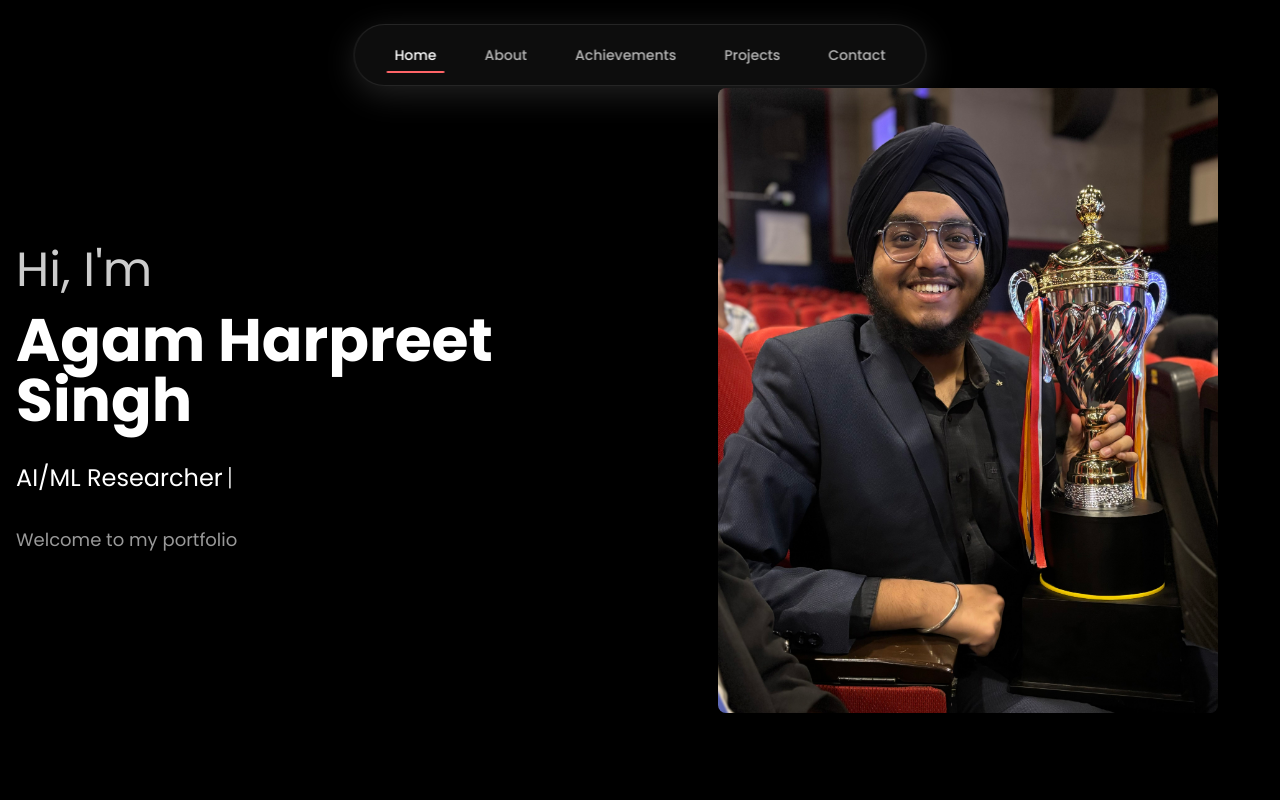
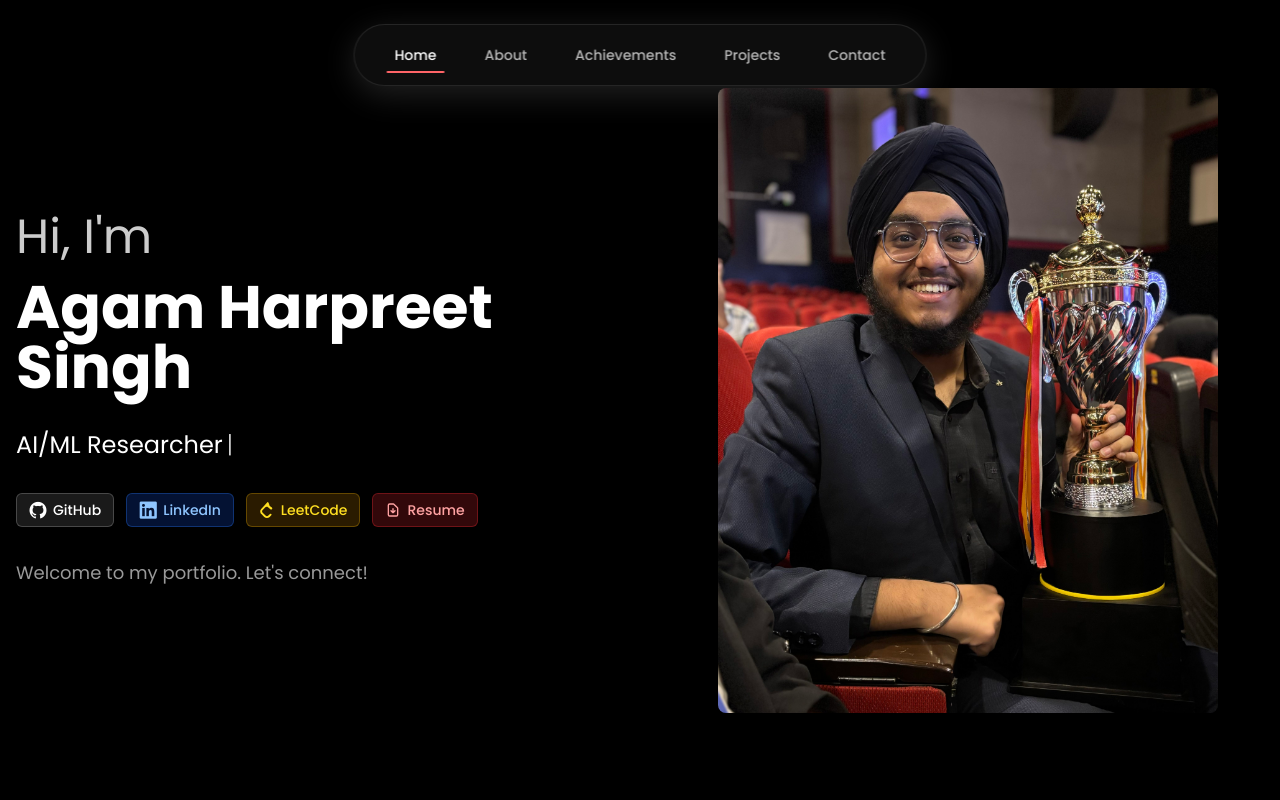
Before and after one commit to Agam77055/portfolio, a Next.js app: page / in a window 1280 px wide. Shown: the top 800 px of the page. Built offline with nearby package versions, Linux system fonts and the light colour scheme.

Commit message:
Added buttons for Resume and other social links

```diff
--- a/src/app/page.tsx
+++ b/src/app/page.tsx
@@ -45,8 +45,56 @@ export default function Home() {
                     pauseDuration={2000}
                   />
                 </p>
+
+                {/* Social Links & Resume */}
+                <div className="flex flex-wrap items-center gap-2 md:gap-3 mb-6 md:mb-8">
+                  <a
+                    href="https://github.com/Agam77055"
+                    target="_blank"
+                    rel="noopener noreferrer"
+                    className="flex items-center gap-1.5 bg-white/10 hover:bg-white/20 text-white px-3 py-1.5 rounded-md font-medium transition-all duration-200 hover:scale-105 backdrop-blur-sm border border-white/20 hover:border-white/40"
+                  >
+                    <i className="devicon-github-original text-lg"></i>
+                    <span className="text-xs md:text-sm">GitHub</span>
+                  </a>
+
+                  <a
+                    href="https://www.linkedin.com/in/agam-harpreet-singh"
+                    target="_blank"
+                    rel="noopener noreferrer"
+                    className="flex items-center gap-1.5 bg-blue-600/20 hover:bg-blue-600/30 text-blue-300 px-3 py-1.5 rounded-md font-medium transition-all duration-200 hover:scale-105 backdrop-blur-sm border border-blue-500/30 hover:border-blue-400/50"
+                  >
+                    <i className="devicon-linkedin-plain text-lg"></i>
+                    <span className="text-xs md:text-sm">LinkedIn</span>
+                  </a>
+
+                  <a
+                    href="https://leetcode.com/u/Agam770/"
+                    target="_blank"
+                    rel="noopener noreferrer"
+                    className="flex items-center gap-1.5 bg-yellow-600/20 hover:bg-yellow-600/30 text-yellow-300 px-3 py-1.5 rounded-md font-medium transition-all duration-200 hover:scale-105 backdrop-blur-sm border border-yellow-500/30 hover:border-yellow-400/50"
+                  >
+                    <svg className="w-4 h-4" viewBox="0 0 24 24" fill="currentColor">
+                      <path d="M13.483 0a1.374 1.374 0 0 0-.961.438L7.116 6.226l-3.854 4.126a5.266 5.266 0 0 0-1.209 2.104 5.35 5.35 0 0 0-.125.513 5.527 5.527 0 0 0 .062 2.362 5.83 5.83 0 0 0 .349 1.017 5.938 5.938 0 0 0 1.271 1.818l4.277 4.193.039.038c2.248 2.165 5.852 2.133 8.063-.074l2.396-2.392c.54-.54.54-1.414.003-1.955a1.378 1.378 0 0 0-1.951-.003l-2.396 2.392a3.021 3.021 0 0 1-4.205.038l-.02-.019-4.276-4.193c-.652-.64-.972-1.469-.948-2.263a2.68 2.68 0 0 1 .066-.523 2.545 2.545 0 0 1 .619-1.164L9.13 8.114c1.058-1.134 3.204-1.27 4.404-.278l3.501 2.886c.593.49 1.704.49 2.298 0a1.65 1.65 0 0 0 0-2.298s-3.5-2.885-3.5-2.885C14.744.846 13.483 0 13.483 0z"/>
+                    </svg>
+                    <span className="text-xs md:text-sm">LeetCode</span>
+                  </a>
+
+                  <a
+                    href="/assets/resume/Agam_H_Singh-Resume_.pdf"
+                    target="_blank"
+                    rel="noopener noreferrer"
+                    className="flex items-center gap-1.5 bg-red-500/20 hover:bg-red-500/30 text-red-300 px-3 py-1.5 rounded-md font-medium transition-all duration-200 hover:scale-105 backdrop-blur-sm border border-red-500/30 hover:border-red-400/50"
+                  >
+                    <svg className="w-4 h-4" fill="none" stroke="currentColor" viewBox="0 0 24 24">
+                      <path strokeLinecap="round" strokeLinejoin="round" strokeWidth={2} d="M12 10v6m0 0l-3-3m3 3l3-3m2 8H7a2 2 0 01-2-2V5a2 2 0 012-2h5.586a1 1 0 01.707.293l5.414 5.414a1 1 0 01.293.707V19a2 2 0 01-2 2z" />
+                    </svg>
+                    <span className="text-xs md:text-sm">Resume</span>
+                  </a>
+                </div>
+
                 <div className="text-base md:text-lg text-white/60">
-                  Welcome to my portfolio
+                  Welcome to my portfolio. Let&apos;s connect!
                 </div>
               </div>
 
```
Also changed, not shown: 1 other file (tests, documents, lock files or other folders).
